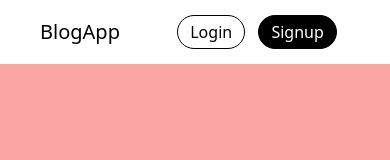
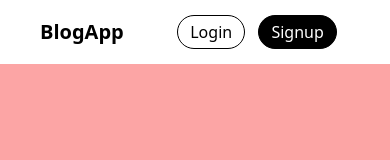
Before and after one commit to rahulpanchal0106/blog-app, a React (Vite) app: page / in a window 390 px wide. Shown: the top 160 px of the page. Built offline with nearby package versions, Linux system fonts and the light colour scheme; no server answers.

Commit message:
Fix logo size responsiveness

```diff
--- a/src/Components/NavBar/NavBar.jsx
+++ b/src/Components/NavBar/NavBar.jsx
@@ -12,7 +12,7 @@ const NavBar = ()=>{
     }
     return(
         <div className="z-50 fixed bg-white w-screen h-16 flex flex-row items-center justify-between px-10 py-5">
-            <div className="text-xl lg:text-4xl w-40">
+            <div className="text-xl font-bold md:text-4xl lg:text-4xl w-40">
                 <Link to="/">
                     BlogApp
                 </Link>
```
